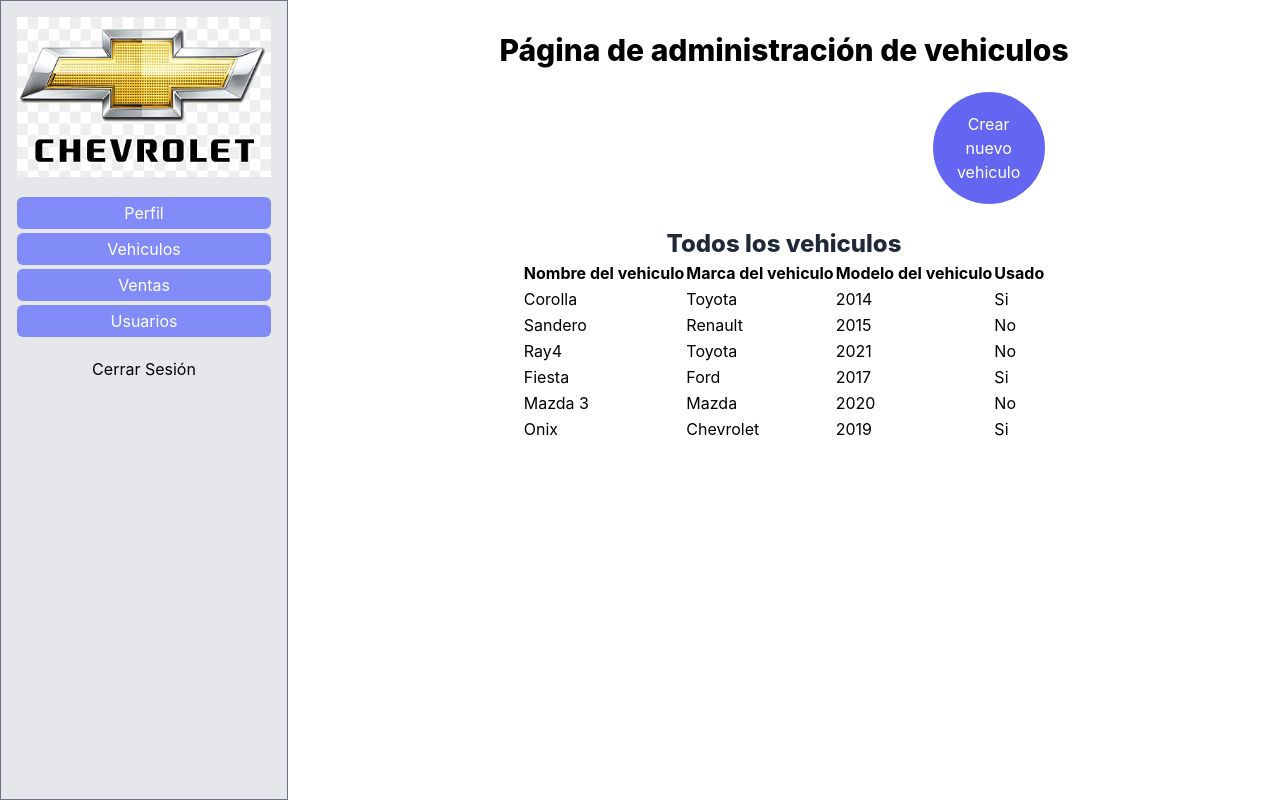
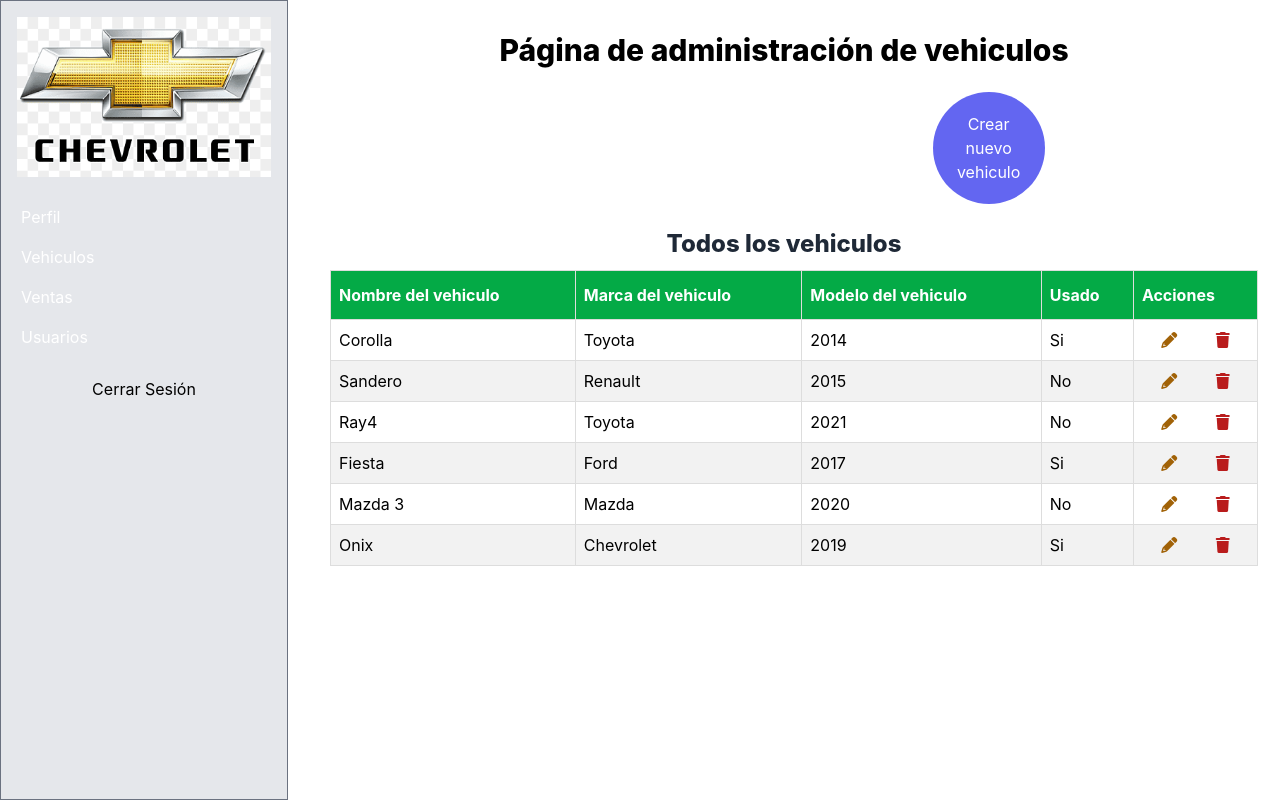
Before and after one commit to coscristian/Concesionario, a React (Create React App) app: page /admin/vehiculos in a window 1280 px wide. Both pictures are taken after a click on the button "Mostrar todos los vehiculos". Built offline with nearby package versions, Linux system fonts and the light colour scheme.

Commit message:
vehiculos table updated to CRUD operations

```diff
--- a/package.json
+++ b/package.json
@@ -10,6 +10,7 @@
     "@testing-library/react": "^13.4.0",
     "@testing-library/user-event": "^13.5.0",
     "axios": "^1.3.4",
+    "nanoid": "^4.0.1",
     "react": "^18.2.0",
     "react-dom": "^18.2.0",
     "react-router-dom": "^6.8.2",
--- a/src/components/Sidebar.jsx
+++ b/src/components/Sidebar.jsx
@@ -1,38 +1,43 @@
-import React from 'react';
-import {Link} from 'react-router-dom';
-import TriggerDarkMode from 'components/triggerDarkMode';
-import ImagenLogo from './ImagenLogo';
-import { FontAwesomeIcon } from '@fortawesome/react-fontawesome'
+import React from "react";
+import { Link, useLocation } from "react-router-dom";
+import TriggerDarkMode from "components/triggerDarkMode";
+import ImagenLogo from "./ImagenLogo";
+import { FontAwesomeIcon } from "@fortawesome/react-fontawesome";
+import useActiveRoute from "hooks/useActiveRoute";
 
 const Sidebar = () => {
   return (
     <div>
-      <nav className='hidden md:flex md:w-72 border border-gray-500 h-full flex-col bg-gray-200 p-4 '>
+      <nav className="hidden md:flex md:w-72 border border-gray-500 h-full flex-col bg-gray-200 p-4 ">
         <Link to="/admin">
           <ImagenLogo />
         </Link>
 
-        <div className='my-4'>
-          <Ruta nombre={'Perfil'} ruta={'/admin/perfil'}/>
-          <Ruta nombre={'Vehiculos'} ruta={'/admin/vehiculos'}/>
-          <Ruta nombre={'Ventas'} ruta={'/admin/ventas'}/>
-          <Ruta nombre={'Usuarios'} ruta={'/admin/usuarios'}/>
+        <div className="my-4">
+          <Ruta nombre={"Perfil"} ruta={"/admin/perfil"} />
+          <Ruta nombre={"Vehiculos"} ruta={"/admin/vehiculos"} />
+          <Ruta nombre={"Ventas"} ruta={"/admin/ventas"} />
+          <Ruta nombre={"Usuarios"} ruta={"/admin/usuarios"} />
         </div>
         <button>Cerrar Sesión</button>
       </nav>
-
     </div>
   );
-}
+};
 
-const Ruta = ({ruta, nombre}) => {
+const Ruta = ({ ruta, nombre }) => {
+  const isActive = useActiveRoute(ruta); // Hook personalizado
   return (
     <Link to={ruta}>
-      <button className='flex items-start p-1 w-full my-1 text-white bg-indigo-400 hover:bg-indigo-900 rounded-md justify-center'>
+      <button
+        className={`p-1 my-2  bg-${
+          isActive ? "indigo" : "gray"
+        }-700 hover:bg-indigo-900 flex w-full items-center text-white rounded-md`}
+      >
         {nombre}
       </button>
     </Link>
   );
-}
+};
 
 export default Sidebar;
--- /dev/null
+++ b/src/hooks/useActiveRoute.js
@@ -0,0 +1,19 @@
+import { useState, useEffect } from 'react';
+import { useLocation } from 'react-router';
+
+const useActiveRoute = (ruta) => {
+  const location = useLocation();
+  const [isActive, setIsActive] = useState(false);
+
+  useEffect(() => {
+    if (location.pathname.includes(ruta)) {
+      setIsActive(true);
+    } else {
+      setIsActive(false);
+    }
+  }, [location, ruta]);
+
+  return isActive;
+};
+
+export default useActiveRoute;
--- a/src/pages/admin/Vehiculos.jsx
+++ b/src/pages/admin/Vehiculos.jsx
@@ -1,6 +1,7 @@
 import React, { useEffect, useState, useRef } from "react";
-import { ToastContainer, toast } from 'react-toastify';
-import 'react-toastify/dist/ReactToastify.css';
+import { ToastContainer, toast } from "react-toastify";
+import "react-toastify/dist/ReactToastify.css";
+import { nanoid } from "nanoid";
 
 // UseRef ->
 
@@ -48,6 +49,15 @@ const Vehiculos = () => {
   const [textoBoton, setTextoBoton] = useState("Crear nuevo vehiculo");
   const [vehiculos, setVehiculos] = useState([]);
   const [colorBoton, setColorBoton] = useState("indigo");
+  const [ejecutarConsulta, setEjecutarConsulta] = useState(true);
+
+  useEffect(()=>{
+    if(ejecutarConsulta){
+      console.log("OBtener vehiculos")
+      setEjecutarConsulta(false);
+    }
+  }, [ejecutarConsulta]);
+
 
   useEffect(() => {
     if (mostrarTabla) {
@@ -66,7 +76,7 @@ const Vehiculos = () => {
 
   return (
     <div className="flex h-full w-full flex-col items-center justify-start p-8">
-      <div className="flex flex-col">
+      <div className="flex flex-col ">
         <h2 className="text-3xl font-extrabold">
           Página de administración de vehiculos
         </h2>
@@ -86,60 +96,138 @@ const Vehiculos = () => {
         <FormularioCreacionVehiculos
           setMostrarTabla={setMostrarTabla}
           listaVehiculos={vehiculos}
-          setVehiculos={setVehiculos}/>
+          setVehiculos={setVehiculos}
+        />
       )}
-      <ToastContainer
-        position="bottom-center"
-        autoClose={5000}
-      />
+      <ToastContainer position="bottom-center" autoClose={5000} />
     </div>
   );
+};
+
+const FilaVehiculo = ({ vehiculo }) => {
+  const [edit, setEdit] = useState(false);
+
+
+  const eliminarVehiculo = () => {
+    console.log("eliminar vehiculo")
+  }
+  return (
+    <tr>
+      {edit ? (
+        <>
+          <td>
+            <input
+              type="text"
+              className="bg-gray-50 border border-gray-600 p-2 rounded-lg m-2"
+              defaultValue={vehiculo.nombre}
+            />
+          </td>
+          <td>
+            <input
+              type="text"
+              className="bg-gray-50 border border-gray-600 p-2 rounded-lg m-2"
+              defaultValue={vehiculo.marca}
+            />
+          </td>
+          <td>
+            <input
+              type="text"
+              className="bg-gray-50 border border-gray-600 p-2 rounded-lg m-2"
+              defaultValue={vehiculo.modelo}
+            />
+          </td>
+          <td>
+            <input
+              type="text"
+              className="bg-gray-50 border border-gray-600 p-2 rounded-lg m-2"
+              defaultValue={vehiculo.usado}
+            />
+          </td>
+        </>
+      ) : (
+        <>
+          <td>{vehiculo.nombre}</td>
+          <td>{vehiculo.marca}</td>
+          <td>{vehiculo.modelo}</td>
+          <td>{vehiculo.usado}</td>
+        </>
+      )}
+
+      <td>
+        <div className="flex w-full justify-around">
+          {edit ? (
+            <button type="submit">
+              <i
+                onClick={() => setEdit(!edit)}
+                className="fas fa-check hover:text-green-500"
+              />
+            </button>
+          ) : (
+            <i
+              onClick={() => setEdit(!edit)}
+              className="fas fa-pencil-alt text-yellow-700 hover:text-yellow-500"
+            />
+          )}
+          <i onClick={() => eliminarVehiculo()}className="fas fa-trash text-red-700 hover:text-red-500" />
+        </div>
+      </td>
+    </tr>
+  );
+};
+
+const TablaVehiculos = ({ listaVehiculos }) => {
+  //console.log(listaVehiculos);
+
+  const form = useRef(null);
+
+  const submitEdit = (e) => {
+    e.preventDefault();
+    const fd = new FormData(form.current);
+
+    console.log(fd );
   }
 
-const TablaVehiculos = ({ listaVehiculos}) => {
-  //console.log(listaVehiculos);
   return (
-    <div className="flex flex-col items-center justify-center">
+    <div className="flex flex-col items-center justify-center w-full">
       <h2 className="text-2xl font-extrabold text-gray-800">
         Todos los vehiculos
       </h2>
-      <table>
+      <form ref={form} className="w-full" onSubmit={submitEdit}>
+        <table className="tabla">
           <thead>
             <tr>
               <th>Nombre del vehiculo</th>
               <th>Marca del vehiculo</th>
               <th>Modelo del vehiculo</th>
               <th>Usado</th>
+              <th>Acciones</th>
             </tr>
           </thead>
 
           <tbody>
             {listaVehiculos.map((vehiculo) => {
-            return (
-              <tr>
-                <td>{vehiculo.nombre}</td>
-                <td>{vehiculo.marca}</td>
-                <td>{vehiculo.modelo}</td>
-                <td>{vehiculo.usado}</td>
-              </tr>
-            );
+              return <FilaVehiculo key={nanoid()} vehiculo={vehiculo} />;
             })}
           </tbody>
         </table>
+      </form>
     </div>
   );
 };
 
-const FormularioCreacionVehiculos = ({setMostrarTabla, listaVehiculos, setVehiculos }) => {
-
+const FormularioCreacionVehiculos = ({
+  setMostrarTabla,
+  listaVehiculos,
+  setVehiculos,
+}) => {
   const form = useRef(null);
 
-  const submitForm = (e) =>{
+  const submitForm = (e) => {
     e.preventDefault();
     const fd = new FormData(form.current);
 
     const nuevoVehiculo = {};
-    fd.forEach((value, key)=>{
+    fd.forEach((value, key) => {
       nuevoVehiculo[key] = value;
     });
     setMostrarTabla(true);
@@ -150,7 +238,7 @@ const FormularioCreacionVehiculos = ({setMostrarTabla, listaVehiculos, setVehicu
 
     toast.success("Vehiculo agregado con exito!");
     console.log("Datos del form enviados", fd);
-  }
+  };
 
   return (
     <div className="flex flex-col items-center justify-center">
@@ -158,7 +246,7 @@ const FormularioCreacionVehiculos = ({setMostrarTabla, listaVehiculos, setVehicu
         Crear nuevo vehiculo
       </h2>
 
-      <form ref={form} onSubmit={submitForm}  className="flex flex-col">
+      <form ref={form} onSubmit={submitForm} className="flex flex-col">
         <label className="flex flex-col" htmlFor="nombre">
           Nombre del vehiculo
           <input
@@ -166,8 +254,6 @@ const FormularioCreacionVehiculos = ({setMostrarTabla, listaVehiculos, setVehicu
             required
             className="bg-gray-50 border border-gray-600 p-2 rounded-lg m-2"
             type="text"
-
-
           />
         </label>
 
@@ -177,10 +263,11 @@ const FormularioCreacionVehiculos = ({setMostrarTabla, listaVehiculos, setVehicu
             name="marca"
             required
             className="bg-gray-50 border border-gray-600 p-2 rounded-lg m-2"
-
             defaultValue={0}
           >
-            <option disabled value={0}>Seleccione una opcion</option>
+            <option disabled value={0}>
+              Seleccione una opcion
+            </option>
             <option>Renault</option>
             <option>Toyota</option>
             <option>Ford</option>
@@ -198,8 +285,6 @@ const FormularioCreacionVehiculos = ({setMostrarTabla, listaVehiculos, setVehicu
             type="number"
             min={1992}
             max={2023}
-
-
           />
         </label>
 
@@ -209,8 +294,6 @@ const FormularioCreacionVehiculos = ({setMostrarTabla, listaVehiculos, setVehicu
             name="usado"
             required
             className="bg-gray-50 border border-gray-600 p-2 rounded-lg m-2"
-
-
           >
             <option disabled>Seleccione una opcion</option>
             <option>Si</option>
@@ -221,7 +304,6 @@ const FormularioCreacionVehiculos = ({setMostrarTabla, listaVehiculos, setVehicu
         <button
           type="submit"
           className="col-span-2 bg-green-500 p-2 rounded-full shadow-md hover:bg-green-600 text-white"
-
         >
           Guardar vehiculo
         </button>
--- a/src/styles/styles.css
+++ b/src/styles/styles.css
@@ -40,3 +40,32 @@
     transform: rotate(360deg);
   }
 }
+
+.tabla {
+  width: 100%;
+  margin: 10px;
+  overflow-y: scroll;
+}
+
+.tabla td,
+.tabla th {
+  padding: 8px;
+  border: 1px solid #ddd;
+}
+
+.tabla th {
+  background-color: #04aa46;
+  color: white;
+  padding-top: 12px;
+  padding-bottom: 12px;
+  text-align: left;
+}
+
+.tabla tr:nth-child(even) {
+  background-color: #f2f2f2;
+}
+
+.tabla tr:hover {
+  background-color: #ddd;
+  cursor: pointer;
+}
```
Also changed, not shown: 1 other file (tests, documents, lock files or other folders). Lines whose indentation alone changed are shown as unchanged.
